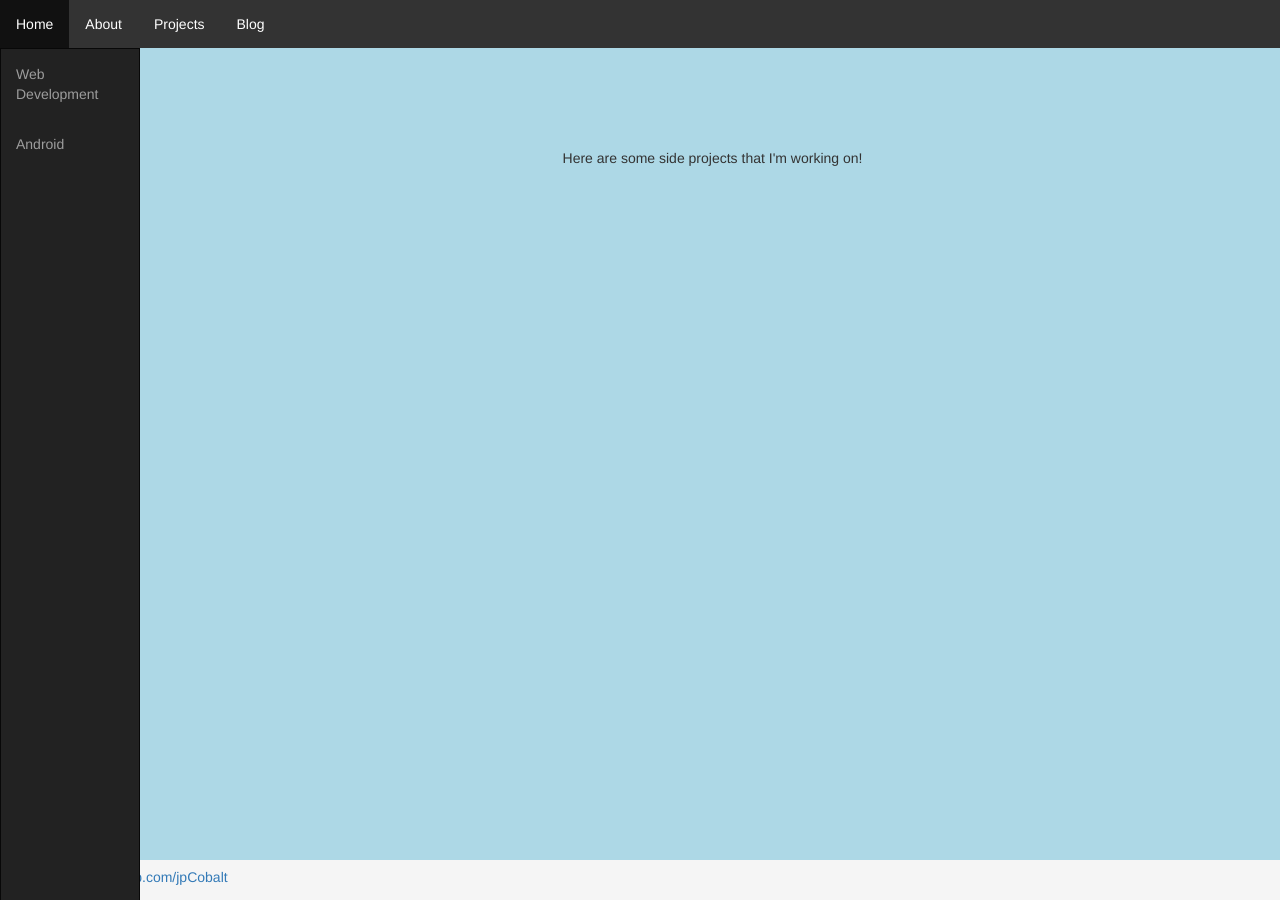
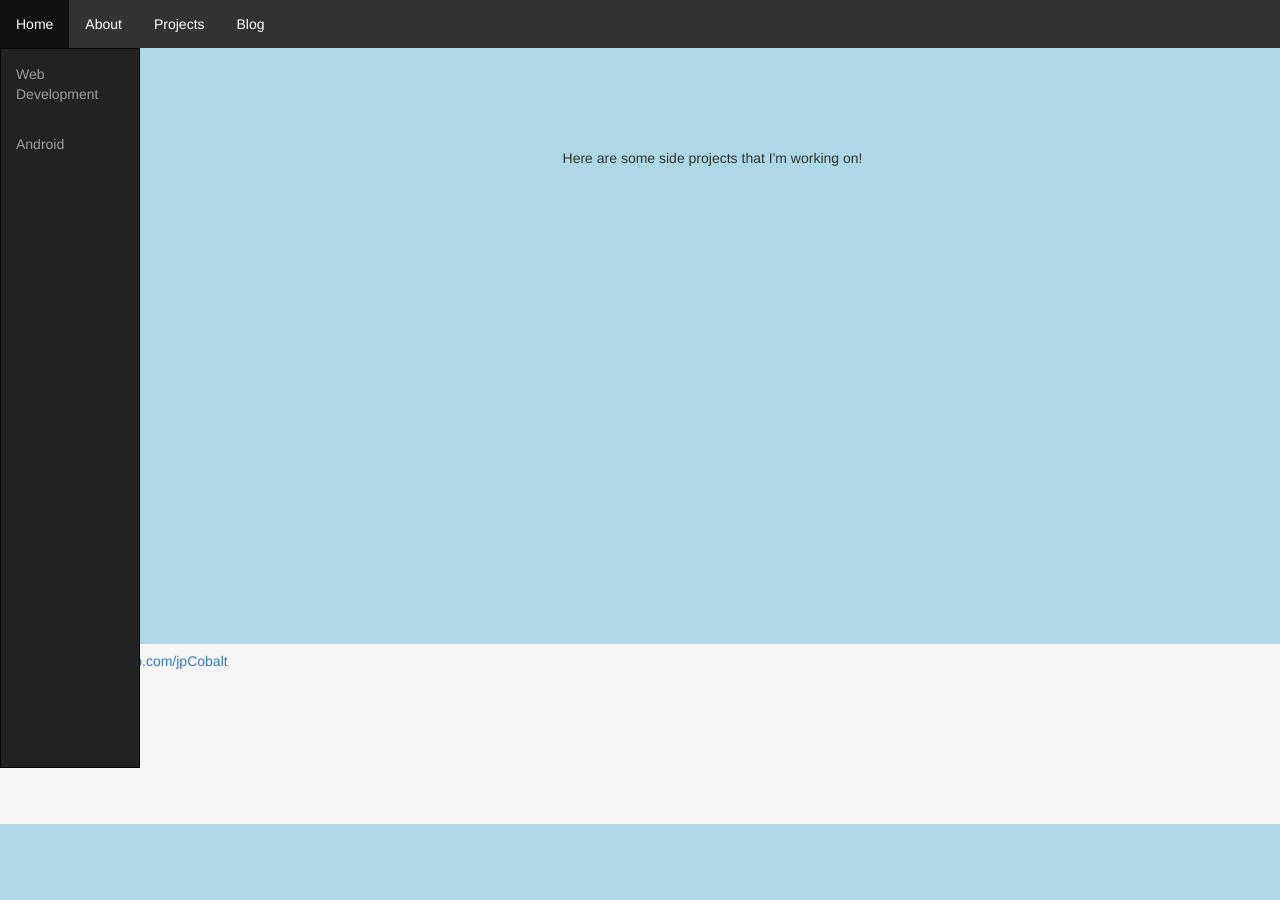
Before and after one commit to jpCobalt/jpCobalt.github.io, a Jekyll site: the page built from projects/index.html, in a window 1280 px wide. Built offline with Jekyll 4.4.1, drawn with Linux system fonts in a browser that asks for light colours.

Commit message:
Adjust heights of nav and footer

```diff
--- a/css/main.css
+++ b/css/main.css
@@ -54,7 +54,7 @@ ul#nav {
   width: 140px;
   position: fixed;
   border-radius: 0;
-  height: 100%;
+  height: 80%;
 }
 
 .navbar-fixed-left .navbar-nav > li {
@@ -87,13 +87,13 @@ body {
   min-height: 100%;
   height: auto;
   /* Negative indent footer by its height */
-  margin: 0 auto -40px;
+  margin: 0 auto -20%;
   /* Pad bottom by footer height */
-  padding: 0 0 40px;
+  padding: 0 0 20%;
 }
 
 /* Set the fixed height of the footer here */
 #footer {
-  height: 40px;
+  height: 20%;
   background-color: #f5f5f5;
 }
```
